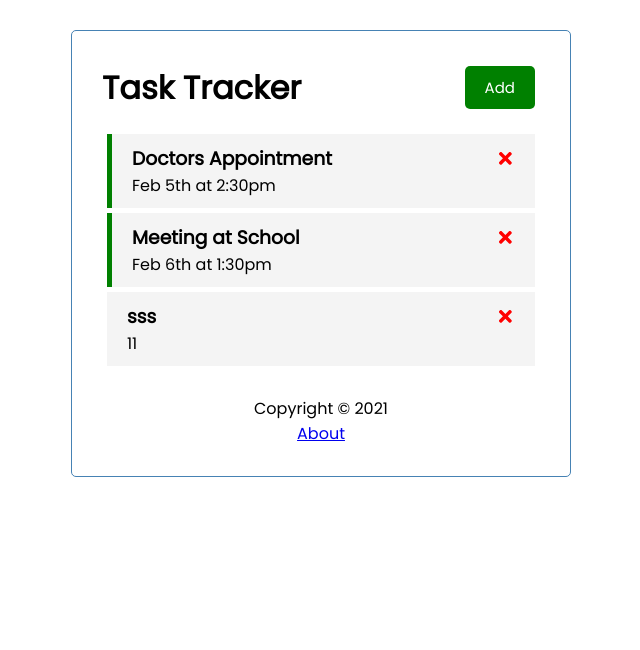
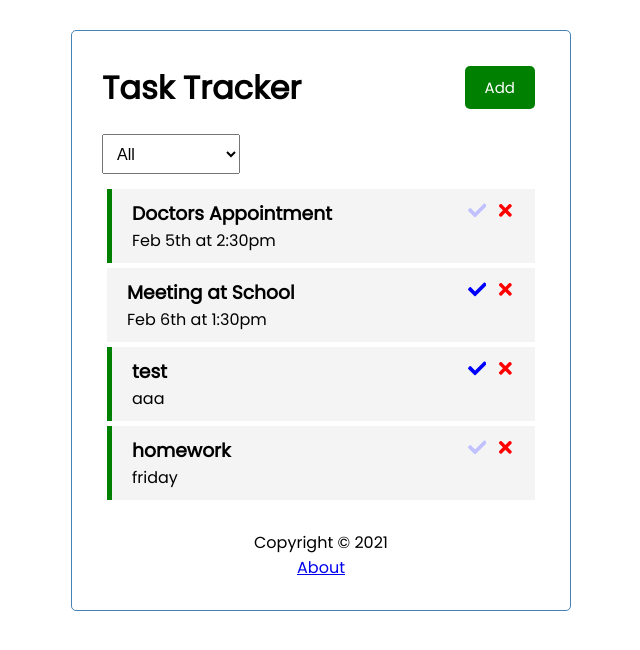
Before and after one commit to anshulag97/TaskTracker, a React (Create React App) app: page / in a window 1280 px wide. Shown: the top 650 px of the page, without its empty margins (319-959 px from the left). Built offline with nearby package versions, Linux system fonts and the light colour scheme; data requests are answered from the project's data file.

Commit message:
add status

```diff
--- a/db.json
+++ b/db.json
@@ -4,19 +4,28 @@
       "id": 1,
       "text": "Doctors Appointment",
       "day": "Feb 5th at 2:30pm",
-      "reminder": true
+      "reminder": true,
+      "status": false
     },
     {
       "id": 2,
       "text": "Meeting at School",
       "day": "Feb 6th at 1:30pm",
-      "reminder": true
+      "reminder": false,
+      "status": true
     },
     {
-      "text": "sss",
-      "day": "11",
-      "reminder": false,
-      "id": 3
+      "text": "test",
+      "day": "aaa",
+      "reminder": true,
+      "id": 4,
+      "status": true
+    },
+    {
+      "text": "homework",
+      "day": "friday",
+      "reminder": true,
+      "id": 5
     }
   ]
 }
--- a/src/App.js
+++ b/src/App.js
@@ -9,6 +9,7 @@ import About from './components/About'
 const App = () => {
   const [showAddTask, setShowAddTask] = useState(false)
   const [tasks, setTasks] = useState([])
+  const [status, setStatus] = useState("all")
 
   useEffect(() => {
     const getTasks = async () => {
@@ -86,6 +87,33 @@ const App = () => {
     )
   }
 
+  // Edit Task
+  const editTask = async(id) => {
+    const taskUpdate = await fetchTask(id)
+    const updStatus = { ...taskUpdate, status: !taskUpdate.status }
+
+    const res = await fetch(`http://localhost:5000/tasks/${id}`, {
+      method: 'PUT',
+      headers: {
+        'Content-type': 'application/json',
+      },
+      body: JSON.stringify(updStatus),
+    })
+
+    const data = await res.json()
+
+    setTasks(
+      tasks.map((task) =>
+        task.id === id ? { ...task, status: data.status } : task
+      )
+    )
+
+  }
+
+  const statusHandler = (event) => {
+      setStatus(event.target.value)
+  }
+
   return (
     <Router>
       <div className='container'>
@@ -100,11 +128,16 @@ const App = () => {
               <>
                 {showAddTask && <AddTask onAdd={addTask} />}
                 {tasks.length > 0 ? (
-                  <Tasks
-                    tasks={tasks}
-                    onDelete={deleteTask}
-                    onToggle={toggleReminder}
-                  />
+                  <>
+                    <Tasks
+                      tasks={tasks}
+                      onDelete={deleteTask}
+                      onEdit={editTask}
+                      onToggle={toggleReminder}
+                      statusHandler={statusHandler}
+                      status={status}
+                      />
+                    </>
                 ) : (
                   'No Tasks To Show'
                 )}
--- a/src/components/Task.js
+++ b/src/components/Task.js
@@ -1,6 +1,6 @@
-import { FaTimes } from 'react-icons/fa'
+import { FaTimes, FaCheck } from 'react-icons/fa'
 
-const Task = ({ task, onDelete, onToggle }) => {
+const Task = ({ task, onDelete, onToggle, onEdit }) => {
   return (
     <div
       className={`task ${task.reminder && 'reminder'}`}
@@ -8,10 +8,17 @@ const Task = ({ task, onDelete, onToggle }) => {
     >
       <h3>
         {task.text}{' '}
-        <FaTimes
-          style={{ color: 'red', cursor: 'pointer' }}
-          onClick={() => onDelete(task.id)}
-        />
+        <div>
+          <FaCheck
+            style={{ cursor: 'pointer', marginRight: 10 }}
+            className={`${task.status ? 'activeTask' : 'noActiveTask'}`}
+            onClick={() => onEdit(task.id)}
+          />
+          <FaTimes
+            style={{ color: 'red', cursor: 'pointer' }}
+            onClick={() => onDelete(task.id)}
+          />
+        </div>
       </h3>
       <p>{task.day}</p>
     </div>
--- a/src/components/Tasks.js
+++ b/src/components/Tasks.js
@@ -1,10 +1,25 @@
 import Task from './Task'
 
-const Tasks = ({ tasks, onDelete, onToggle }) => {
+const Tasks = ({ tasks, onDelete, onToggle, onEdit, statusHandler, status }) => {
   return (
     <>
-      {tasks.map((task, index) => (
-        <Task key={index} task={task} onDelete={onDelete} onToggle={onToggle} />
+      <select
+        onChange={statusHandler}
+        style={{ fontSize: 16, height: 40, padding: 10, marginBottom: 10 }}
+      >
+          <option value="all">All</option>
+          <option value="completed">Completed</option>
+          <option value="uncompleted">unCompleted</option>
+      </select>
+
+      {status === "completed" && tasks.filter(task => task.status).map((task, index) => (
+        <Task key={index} task={task} onDelete={onDelete} onEdit={onEdit} onToggle={onToggle} />
+      ))}
+      {status === "uncompleted" && tasks.filter(task => !task.status).map((task, index) => (
+        <Task key={index} task={task} onDelete={onDelete} onEdit={onEdit} onToggle={onToggle} />
+      ))}
+      {status === "all" && tasks.map((task, index) => (
+        <Task key={index} task={task} onDelete={onDelete} onEdit={onEdit} onToggle={onToggle} />
       ))}
     </>
   )
--- a/src/index.css
+++ b/src/index.css
@@ -110,3 +110,10 @@ footer {
   margin-top: 30px;
   text-align: center;
 }
+.noActiveTask {
+  color: #c1c1ff;
+}
+
+.activeTask {
+  color: blue;
+}
```
